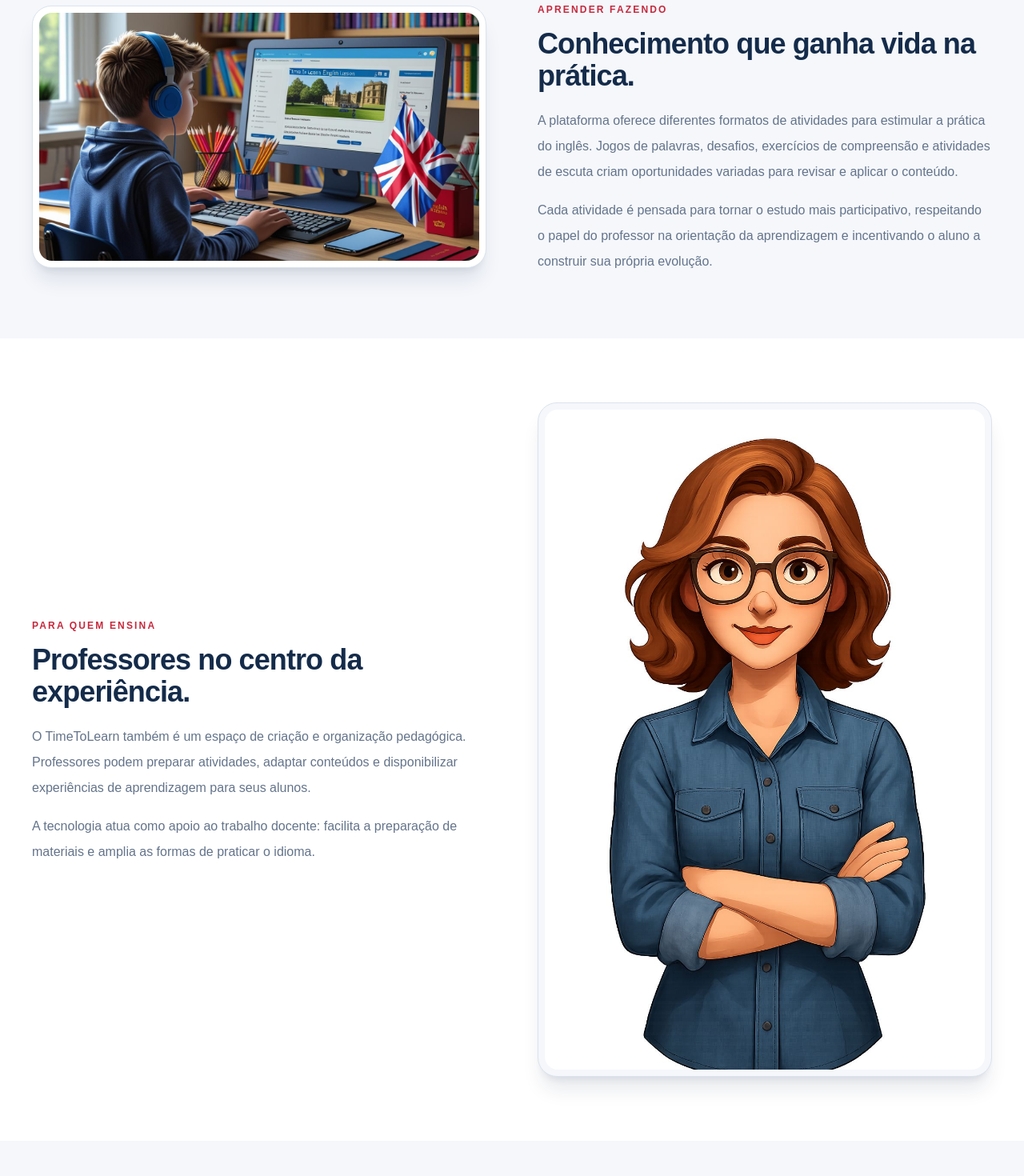
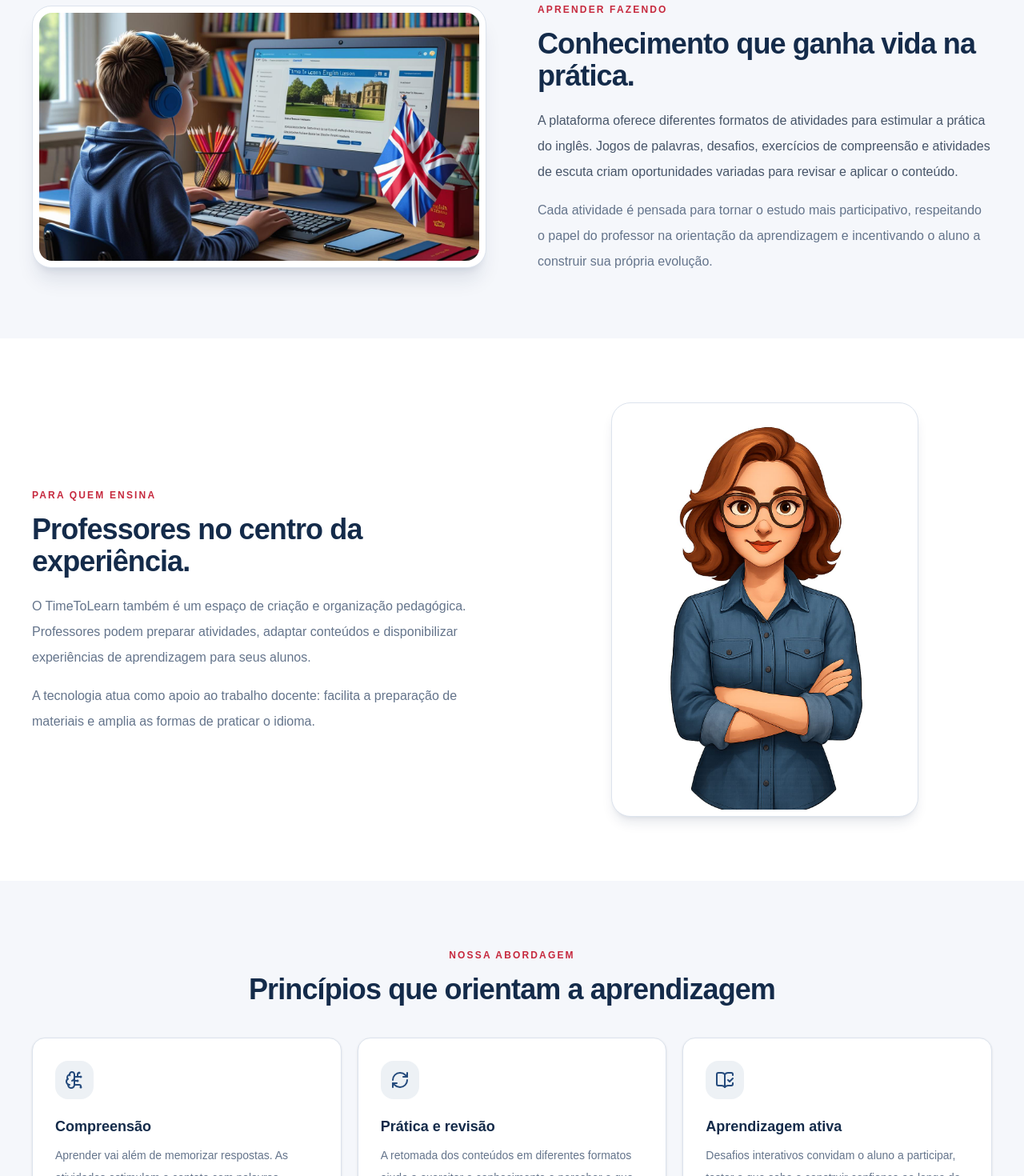
Before and after one commit to rrsantos1/newtimetolearn-web, a Next.js app: page /about in a window 1280 px wide. Shown: the part 560-2030 px from the top of the page at 80% size. Built offline with nearby package versions, Linux system fonts and the light colour scheme; no server answers.

Commit message:
style(web): improve about page text contrast and reduce teacher image

```diff
--- a/src/pages/about.tsx
+++ b/src/pages/about.tsx
@@ -74,7 +74,7 @@ export default function AboutPage() {
           <h2 className="mt-3 text-3xl font-extrabold tracking-tight text-dark sm:text-4xl">
             Conhecimento que ganha vida na prática.
           </h2>
-          <p className="mt-5 text-base leading-8 text-muted">
+          <p className="mt-5 text-base leading-8 text-[#475569]">
             A plataforma oferece diferentes formatos de atividades para
             estimular a prática do inglês. Jogos de palavras, desafios,
             exercícios de compreensão e atividades de escuta criam
@@ -108,14 +108,14 @@ export default function AboutPage() {
               preparação de materiais e amplia as formas de praticar o idioma.
             </p>
           </div>
-          <div className="relative order-1 overflow-hidden rounded-3xl border border-border bg-background p-2 shadow-xl shadow-[#142b4a]/10 md:order-2">
+          <div className="relative order-1 mx-auto w-full max-w-sm overflow-hidden rounded-3xl border border-border bg-white p-2 shadow-lg shadow-[#142b4a]/10 md:order-2">
             <Image
               src="/images/teacher.jpg"
               alt="Imagem que representa professores e o ensino"
-              width={1000}
-              height={760}
-              sizes="(max-width: 768px) 100vw, 50vw"
-              className="h-auto w-full rounded-2xl object-cover"
+              width={700}
+              height={1000}
+              sizes="(max-width: 768px) 85vw, 380px"
+              className="mx-auto h-auto max-h-[500px] w-full rounded-2xl object-contain"
             />
           </div>
         </div>
```
